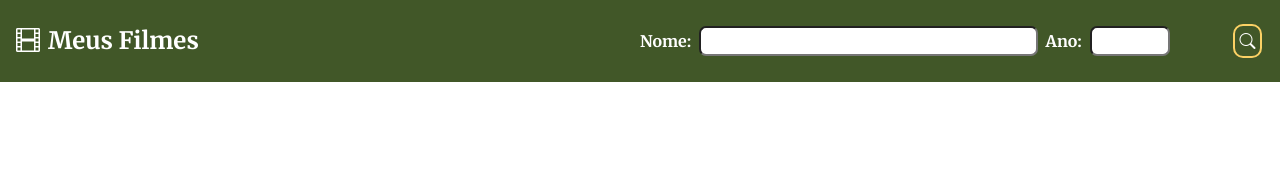
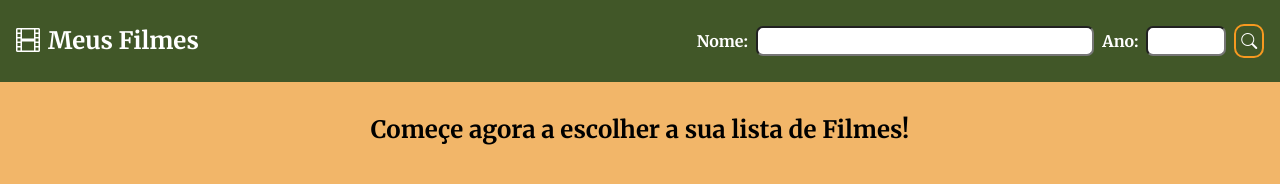
Before and after one commit to joaovictor31/projeto_filmes, a plain HTML site: page index.html in a window 1280 px wide. Drawn offline with nearby package versions, Linux system fonts and the light colour scheme.

Commit message:
Construção inicial do Body #P090

```diff
--- a/index.html
+++ b/index.html
@@ -32,7 +32,9 @@
     </header>
 
     <main>
-
+        <h2>Começe agora a escolher a sua lista de Filmes!</h2>
+        <section id="movie-list">
+        </section>
     </main>
 </body>
 </html>
--- a/style.css
+++ b/style.css
@@ -13,6 +13,13 @@
     font-family: "Merriweather", serif;
 }
 
+body{
+    display: flex;
+    flex-direction: column;
+    min-height: 100dvh; /*Para que o body não se limite ao conteúdo que tem nele e pegue tudo da minha página*/
+
+}
+
 header{
     display: flex;
     justify-content: space-between;
@@ -26,6 +33,7 @@ header{
     display: flex;
     align-items: center;
     width: 50%;
+    justify-content: flex-end;
 }
 
 header > h2 > i {
@@ -40,7 +48,6 @@ header > h2 > i {
 }
 
 .movie-year-wrapper{
-    width: 30%;
     display: flex;
     align-items: center;
 
@@ -53,7 +60,7 @@ header > h2 > i {
 #botao{
     all: unset; /*Retira as configurações já predefinidas do botão*/
     padding: 0.3rem;
-    border: 2px solid var(--neutral);
+    border: 2px solid var(--primary-color);
     border-radius: 10px;
 }
 
@@ -79,3 +86,11 @@ header > h2 > i {
 .movie-name-wrapper > label, .movie-year-wrapper > label{
     font-weight: bold;
 }
+
+main{
+    text-align: center;
+    padding: 2rem 0;
+    background-color: var(--light-primary);
+    color: black;
+    flex-grow: 1; /* Cresça para ocupar todo o espaço que não foi ocupado pelos irmãos*/
+}
```
